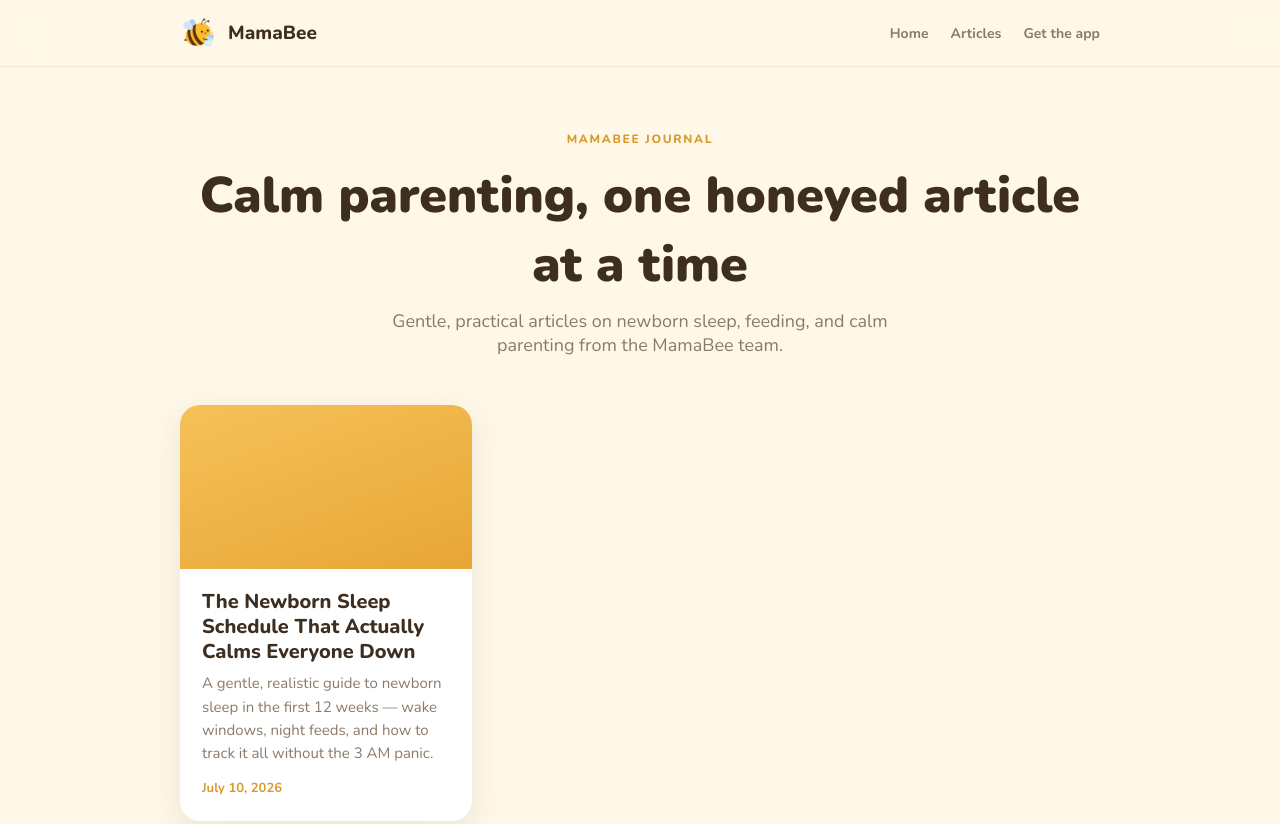
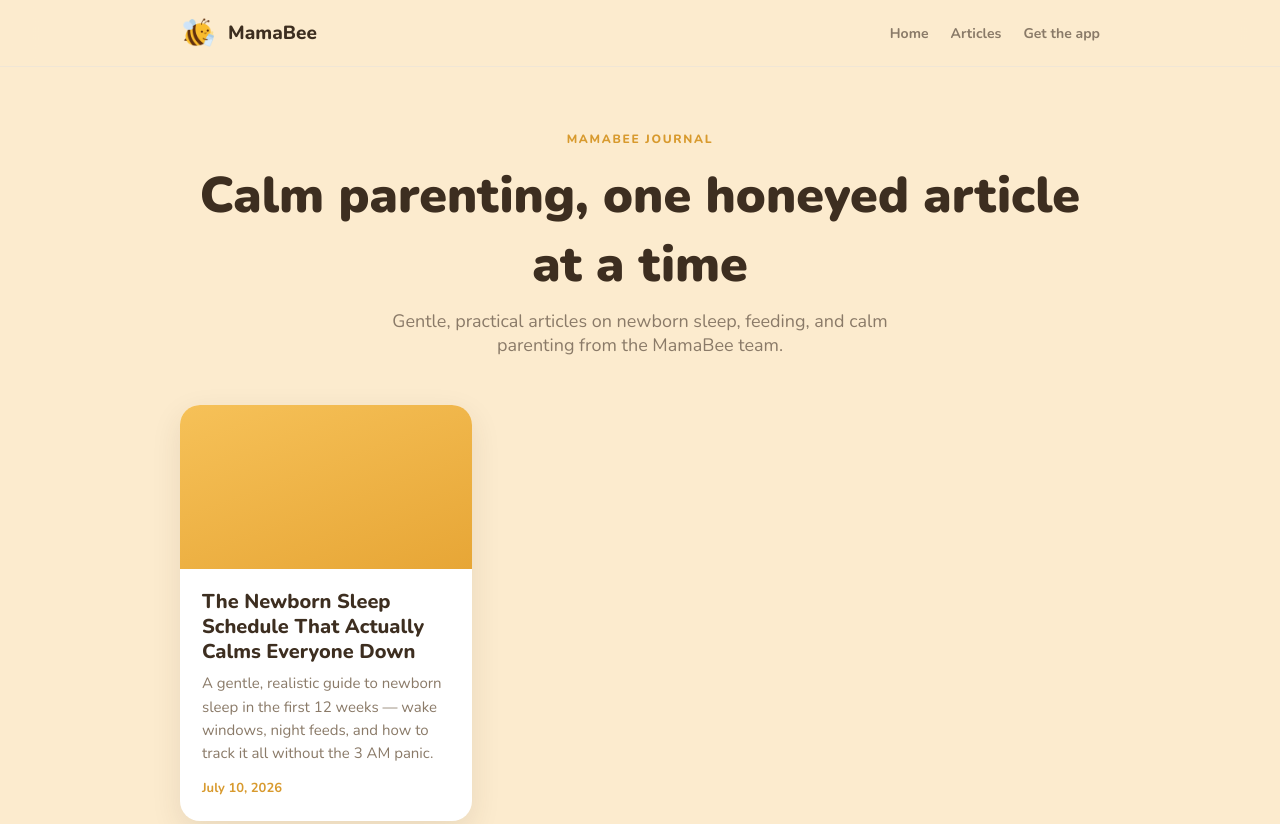
Before and after one commit to bryant125/RealmLabs, an Astro site: page /mamabee/articles in a window 1280 px wide. Shown: the top 824 px of the page. Built offline with nearby package versions, Linux system fonts and the light colour scheme; Astro itself is replaced by a stand-in of ours.

Commit message:
Match MamaBee article background to the golden site theme
Article pages used a paler cream (#FFF8E8); switch to the site's
data-mood="golden" page background (#FCEBCE) so the blog matches the
MamaBee landing page.

Co-Authored-By: Claude Opus 4.8 (1M context) <noreply@anthropic.com>

```diff
--- a/src/layouts/MamaBeeArticle.astro
+++ b/src/layouts/MamaBeeArticle.astro
@@ -16,14 +16,15 @@ const dateFmt = (d) => new Date(d).toLocaleDateString('en-US', { year: 'numeric'
   <style>
     :root{
       --honey:#F0B040;--honey-dk:#D89A2E;--honey-lt:#FCE7B5;
-      --cream:#FFF8E8;--cream-tint:#FFFCF4;--surface:#fff;
+      /* match the MamaBee site's data-mood="golden" page background */
+      --cream:#FCEBCE;--cream-tint:#FBF1DA;--surface:#fff;
       --ink:#3D2E20;--ink-muted:#8A7A68;--divider:#F0E6D6;
       --radius:20px;--shadow-card:0 10px 30px rgba(61,46,32,.10);
     }
     *{box-sizing:border-box;margin:0;padding:0}
     body{font-family:"Nunito",system-ui,sans-serif;background:var(--cream);color:var(--ink);-webkit-font-smoothing:antialiased;line-height:1.7}
     a{color:var(--honey-dk)}
-    .nav{position:sticky;top:0;z-index:50;background:rgba(255,248,232,.85);backdrop-filter:blur(16px);border-bottom:1px solid var(--divider)}
+    .nav{position:sticky;top:0;z-index:50;background:rgba(252,235,206,.85);backdrop-filter:blur(16px);border-bottom:1px solid var(--divider)}
     .nav-inner{max-width:820px;margin:0 auto;display:flex;align-items:center;justify-content:space-between;padding:14px 20px}
     .brand{display:flex;align-items:center;gap:10px;font-weight:800;font-size:19px;color:var(--ink);text-decoration:none}
     .brand img{width:38px;height:38px}
--- a/src/pages/mamabee/articles/index.astro
+++ b/src/pages/mamabee/articles/index.astro
@@ -23,10 +23,10 @@ const description = 'Gentle, practical articles on newborn sleep, feeding, and c
   <link href="https://fonts.googleapis.com/css2?family=Nunito:wght@400;500;600;700;800;900&family=Quicksand:wght@400;500;600;700&display=swap" rel="stylesheet" />
   <link rel="icon" type="image/png" href="/mamabee/assets/bee.png" />
   <style>
-    :root{--honey:#F0B040;--honey-dk:#D89A2E;--cream:#FFF8E8;--surface:#fff;--ink:#3D2E20;--ink-muted:#8A7A68;--divider:#F0E6D6;--shadow-card:0 10px 30px rgba(61,46,32,.10)}
+    :root{--honey:#F0B040;--honey-dk:#D89A2E;--cream:#FCEBCE;--surface:#fff;--ink:#3D2E20;--ink-muted:#8A7A68;--divider:#F0E6D6;--shadow-card:0 10px 30px rgba(61,46,32,.10)}
     *{box-sizing:border-box;margin:0;padding:0}
     body{font-family:"Nunito",system-ui,sans-serif;background:var(--cream);color:var(--ink);-webkit-font-smoothing:antialiased}
-    .nav{position:sticky;top:0;z-index:50;background:rgba(255,248,232,.85);backdrop-filter:blur(16px);border-bottom:1px solid var(--divider)}
+    .nav{position:sticky;top:0;z-index:50;background:rgba(252,235,206,.85);backdrop-filter:blur(16px);border-bottom:1px solid var(--divider)}
     .nav-inner{max-width:960px;margin:0 auto;display:flex;align-items:center;justify-content:space-between;padding:14px 20px}
     .brand{display:flex;align-items:center;gap:10px;font-weight:800;font-size:19px;color:var(--ink);text-decoration:none}
     .brand img{width:38px;height:38px}
```
